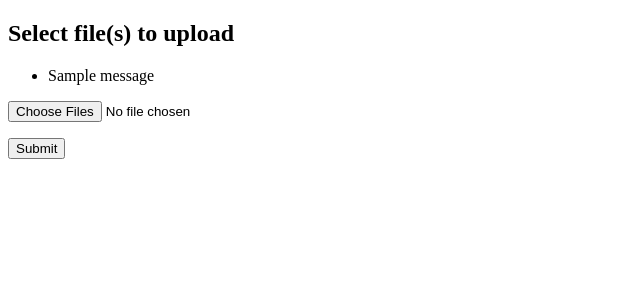
After one commit to vincentcccheng/flask_qa_app, a Flask app: page /uploadform in a window 1280 px wide. The commit adds this page. Shown: the top 300 px of the page, without its empty margins (0-640 px from the left). Run offline with Flask 2, Linux system fonts and the light colour scheme; tables that the repository leaves empty or names only in its code hold one stand-in row (values such as "Sample post"); one stand-in notice (Sample message) is shown; some libraries are stand-ins or nearby versions.

Commit message:
'static'

```diff
--- a/flask_qa/__init__.py
+++ b/flask_qa/__init__.py
@@ -7,26 +7,25 @@ db = SQLAlchemy()
 mysql = MySQL()
 
 def create_app():
+
     app = Flask(__name__)
-
     app.config['SECRET_KEY'] = 'thisismysecretkeydonotstealit'
-
-##    app.config['SQLALCHEMY_DATABASE_URI'] = 'mysql://root:mmgoverseas@localhost/flask'
-##    app.config['MYSQL_HOST'] = 'localhost'
-##    app.config['MYSQL_USER'] = 'root'
-##    app.config['MYSQL_PASSWORD'] = 'mmgoverseas'
-##    app.config['MYSQL_DB'] = 'flask'
+    app.config['MAX_CONTENT_LENGTH'] = 90 * 1024 * 1024
+    #app.config['UPLOAD_FOLDER'] = '.\/flask_qa\/static'
+    app.config['UPLOAD_FOLDER'] = '/static'
 
 
-    ## for Pythonanywhere ##
+    #app.config['SQLALCHEMY_DATABASE_URI'] = 'mysql://mflask:mmgoverseas@mflask.mysql.pythonanywhere-services.com/mflask$default'
+    app.config['SQLALCHEMY_DATABASE_URI'] = 'mysql://root:mmgoverseas@localhost/flask'
 
-    app.config['SQLALCHEMY_DATABASE_URI'] = 'mysql://mflask:mmgoverseas@mflask.mysql.pythonanywhere-services.com/mflask$default'
-    app.config['MYSQL_HOST'] = 'mflask.mysql.pythonanywhere-services.com'
-    app.config['MYSQL_USER'] = 'mflask'
+    app.config['MYSQL_HOST'] = 'localhost'
+    app.config['MYSQL_USER'] = 'root'
     app.config['MYSQL_PASSWORD'] = 'mmgoverseas'
-    app.config['MYSQL_DB'] = 'mflask$default'
+    app.config['MYSQL_DB'] = 'flask'
+    mysql = MySQL(app)
 
-    mysql = MySQL(app)
+    #print('app.config is' + app.config['SQLALCHEMY_DATABASE_URI'])
+
     db.init_app(app)
 
     login_manager = LoginManager()
--- a/flask_qa/auth.py
+++ b/flask_qa/auth.py
@@ -3,12 +3,23 @@ from werkzeug.security import generate_password_hash, check_password_hash
 from flask_login import login_user, logout_user, login_required
 from .models import User
 from . import db, mysql
+from werkzeug.utils import secure_filename  # fileupload
+import os  # fileupload
+from flask import current_app
 
 auth = Blueprint('auth', __name__)
+
+ALLOWED_EXTENSIONS = set(['txt', 'pdf', 'png', 'jpg', 'jpeg', 'gif', 'xlsx'])
+
+
+def allowed_file(filename):
+    return '.' in filename and filename.rsplit('.', 1)[1].lower() in ALLOWED_EXTENSIONS
+
 
 @auth.route('/login')
 def login():
     return render_template('login.html')
+
 
 @auth.route('/login', methods=['POST'])
 def login_post():
@@ -18,7 +29,7 @@ def login_post():
 
     user = User.query.filter_by(email=email).first()
 
-    if not user or  not check_password_hash(user.password, password):
+    if not user or not check_password_hash(user.password, password):
         flash('Please check your login details and try again.')
         return redirect(url_for('auth.login'))
 
@@ -26,9 +37,11 @@ def login_post():
 
     return redirect(url_for('main.profile'))
 
+
 @auth.route('/signup')
 def signup():
     return render_template('signup.html')
+
 
 @auth.route('/signup', methods=['POST'])
 def signup_post():
@@ -42,12 +55,14 @@ def signup_post():
         flash('Email address already exists.')
         return redirect(url_for('auth.signup'))
 
-    new_user = User(email=email, name=name, password=generate_password_hash(password, method='sha256'))
+    new_user = User(email=email, name=name,
+                    password=generate_password_hash(password, method='sha256'))
 
     db.session.add(new_user)
     db.session.commit()
 
     return redirect(url_for('auth.login'))
+
 
 @auth.route('/listuser')
 def listuser():
@@ -57,12 +72,35 @@ def listuser():
     #cur.execute('''CREATE TABLE example (id INTEGER, name VARCHAR(20))''')
     #cur.execute('''INSERT INTO example VALUES (1, 'Anthony')''')
     #cur.execute('''INSERT INTO example VALUES (2, 'Billy')''')
-    #mysql.connection.commit()
+    # mysql.connection.commit()
 
     cur.execute('''SELECT * FROM user''')
     results = cur.fetchall()
-    #print(results)
+    # print(results)
     return (results[0][1])
+
+
+@auth.route('/uploadform', methods=['GET', 'POST'])
+def uploadform():
+    return render_template('upload.html')
+
+
+@auth.route('/upload', methods=['POST'])
+def upload():
+    upload_folder = current_app.config['UPLOAD_FOLDER']
+    if request.method == 'POST':
+        # check if the post request has the files part
+        if 'files[]' not in request.files:
+            flash('No file part')
+            return redirect(request.url)
+        files = request.files.getlist('files[]')
+        for file in files:
+            if file and allowed_file(file.filename):
+                filename = secure_filename(file.filename)
+                file.save(os.path.join(upload_folder, filename))
+        flash('File(s) successfully uploaded')
+        return redirect('/')
+
 
 @auth.route('/logout')
 @login_required
--- a/flask_qa/templates/base.html
+++ b/flask_qa/templates/base.html
@@ -27,6 +27,9 @@
                             </a>
 							<a href="{{ url_for('auth.listuser') }}" class="navbar-item">
                                 List User
+                            </a>
+							<a href="{{ url_for('auth.uploadform') }}" class="navbar-item">
+                                Uplaod
                             </a>
                             {% endif %}
                             {% if not current_user.is_authenticated %}
--- /dev/null
+++ b/flask_qa/templates/upload.html
@@ -0,0 +1,25 @@
+<!doctype html>
+<title>Python Flask Multiple Files Upload Example</title>
+<h2>Select file(s) to upload</h2>
+<p>
+	{% with messages = get_flashed_messages() %}
+	  {% if messages %}
+		<ul class=flashes>
+		{% for message in messages %}
+		  <li>{{ message }}</li>
+		{% endfor %}
+		</ul>
+	  {% endif %}
+	{% endwith %}
+</p>
+<form method="post" action="{{ url_for('auth.upload') }}" enctype="multipart/form-data">
+	<input type="hidden" name="csrf_token"   />
+    <dl>
+		<p>
+			<input type="file" name="files[]" multiple="true" autocomplete="off" required>
+		</p>
+    </dl>
+    <p>
+		<input type="submit" value="Submit">
+	</p>
+</form>
```
